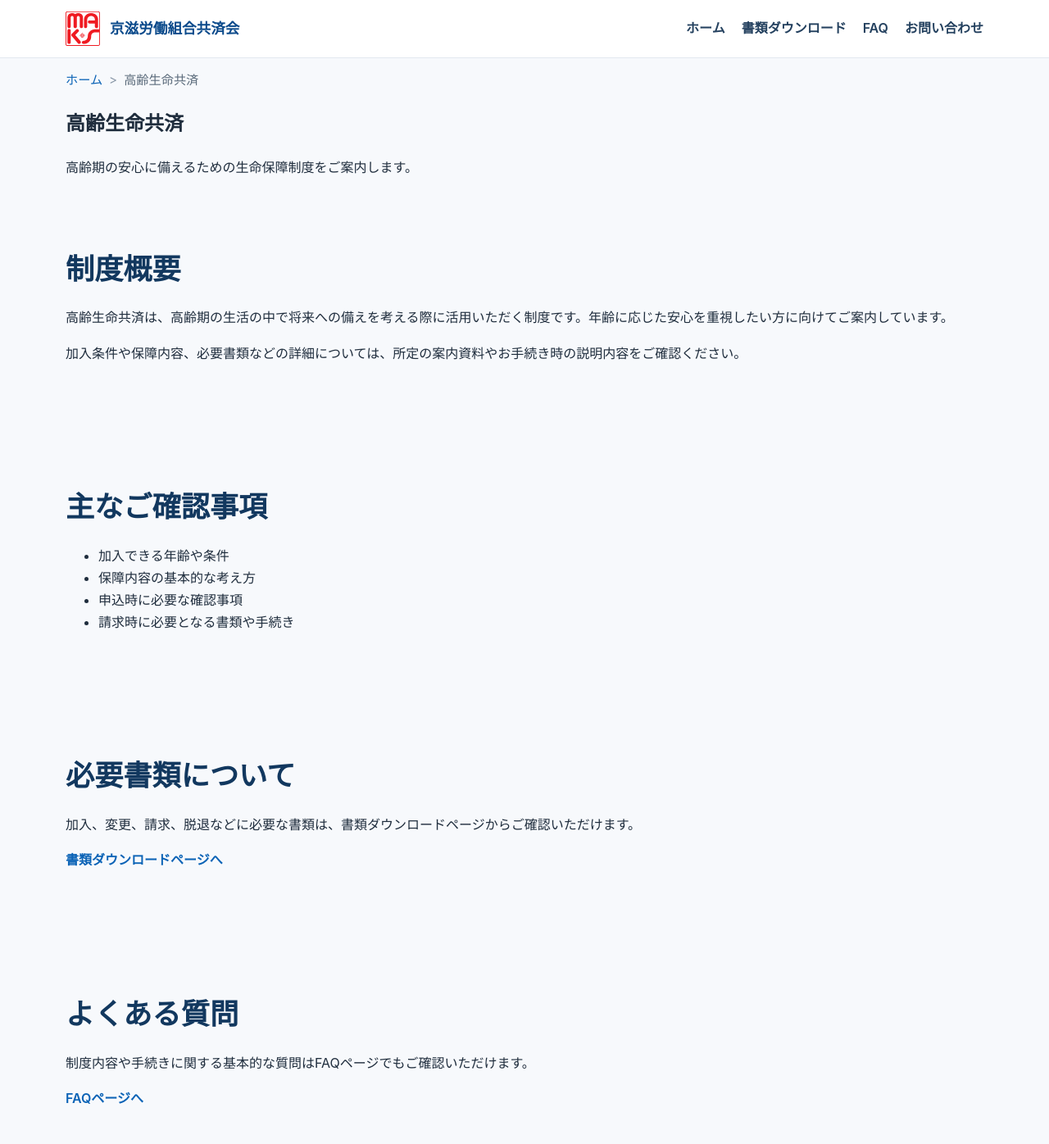
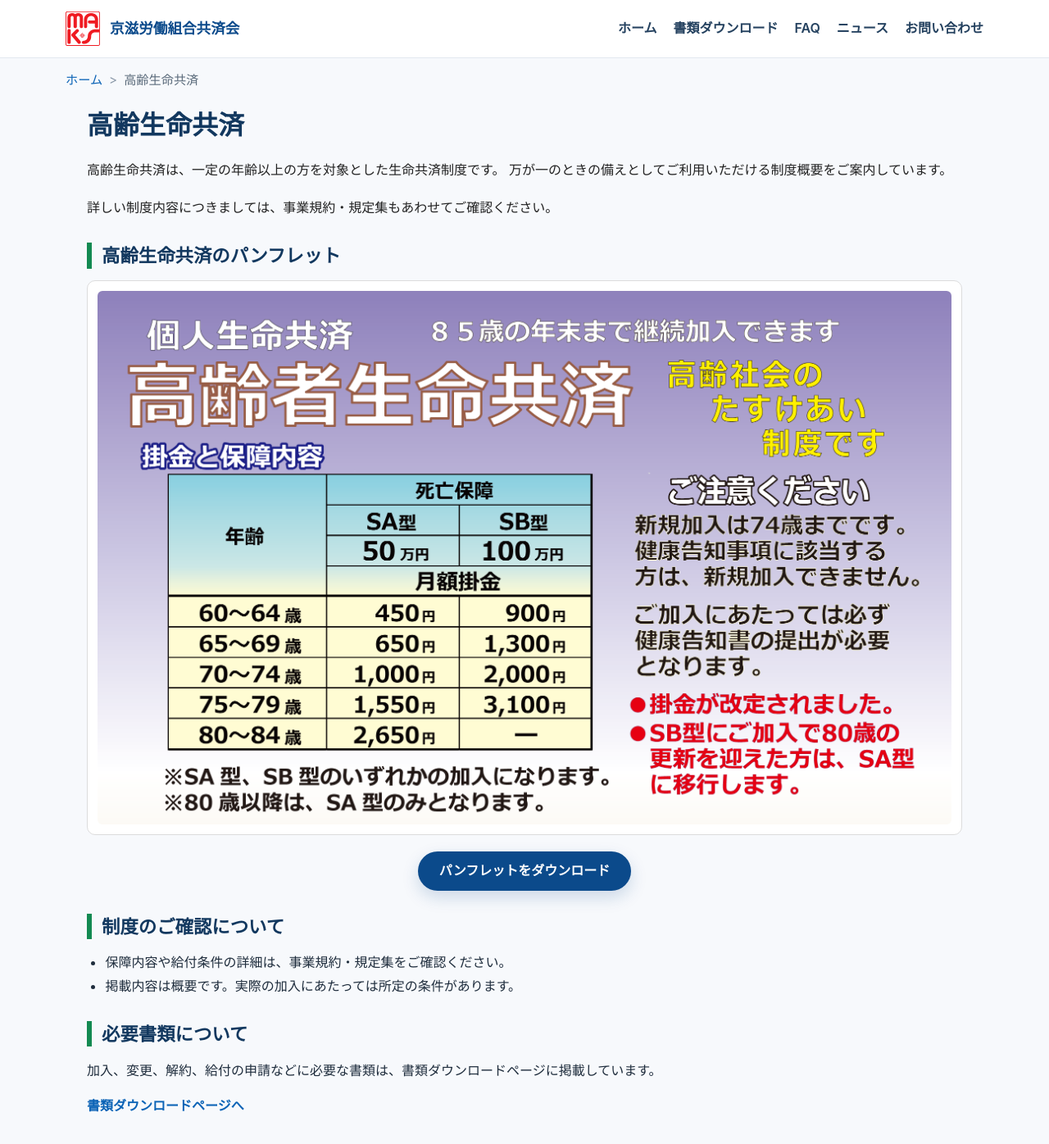
Before and after one commit to keijirodokyosai/keijirodokyosai.github.io, a Jekyll site: the page built from korei-seimei.html, in a window 1280 px wide and 1400 px high. Shown: the top 1396 px of the window at 82% size. Built offline with Jekyll 4.4.1, drawn with Linux system fonts in a browser that asks for light colours; some of the changed text lies outside the part shown.

Commit message:
Update korei-seimei.html

```diff
--- a/korei-seimei.html
+++ b/korei-seimei.html
@@ -1,178 +1,61 @@
-<!DOCTYPE html>
-<html lang="ja">
-<head>
-
-<meta charset="UTF-8">
-<meta name="viewport" content="width=device-width, initial-scale=1.0">
-
-<title>高齢生命共済 | 京滋労働組合共済会</title>
-
-<meta name="description" content="京滋労働組合共済会の高齢生命共済についてご案内します。制度概要、書類ダウンロード、よくある質問、お問い合わせ先をご確認いただけます。">
-
-<link rel="canonical" href="https://keijirodokyosai.github.io/korei-seimei.html">
-<link rel="icon" href="images/favicon.png">
-
-<meta property="og:type" content="website">
-<meta property="og:site_name" content="京滋労働組合共済会">
-<meta property="og:title" content="高齢生命共済 | 京滋労働組合共済会">
-<meta property="og:description" content="京滋労働組合共済会の高齢生命共済についてご案内します。">
-<meta property="og:url" content="https://keijirodokyosai.github.io/korei-seimei.html">
-<meta property="og:image" content="https://keijirodokyosai.github.io/images/ogp-logo-1200x630.jpg">
-
-<meta name="twitter:card" content="summary_large_image">
-
-<link rel="stylesheet" href="css/style.css">
-
-<script type="application/ld+json">
-{
-  "@context": "https://schema.org",
-  "@type": "BreadcrumbList",
-  "itemListElement": [
-    {
-      "@type": "ListItem",
-      "position": 1,
-      "name": "ホーム",
-      "item": "https://keijirodokyosai.github.io/"
-    },
-    {
-      "@type": "ListItem",
-      "position": 2,
-      "name": "高齢生命共済",
-      "item": "https://keijirodokyosai.github.io/korei-seimei.html"
-    }
-  ]
-}
-</script>
-
-</head>
-
-<body>
-
-<header class="site-header" role="banner">
-
-<div class="header-inner">
-
-<a href="index.html" class="site-logo">
-<img src="images/logo.svg" alt="京滋労働組合共済会">
-<span class="site-logo-text">京滋労働組合共済会</span>
-</a>
-
-<button class="menu-toggle" aria-label="メニューを開く" aria-expanded="false" aria-controls="global-nav">
-<span></span>
-<span></span>
-<span></span>
-</button>
-
-<nav id="global-nav" class="global-nav" aria-label="グローバルナビゲーション">
-<ul>
-<li><a href="index.html">ホーム</a></li>
-<li><a href="downloads.html">書類ダウンロード</a></li>
-<li><a href="faq.html">FAQ</a></li>
-<li><a href="contact.html">お問い合わせ</a></li>
-</ul>
-</nav>
-
-</div>
-
-</header>
+---
+layout: default
+title: 高齢生命共済 | 京滋労働組合共済会
+description: 京滋労働組合共済会の高齢生命共済についてご案内します。制度概要や必要書類をご確認いただけます。
+permalink: /korei-seimei.html
+---
 
 <nav class="breadcrumb" aria-label="パンくずリスト">
   <ol class="breadcrumb-list">
-<li><a href="index.html">ホーム</a></li>
+    <li><a href="{{ '/index.html' | relative_url }}">ホーム</a></li>
     <li aria-current="page">高齢生命共済</li>
   </ol>
 </nav>
 
-<main role="main">
+<section class="kyosai-page">
 
-<section class="page-hero">
-<div class="container">
+  <section class="detail-section">
     <h1>高齢生命共済</h1>
-<p>高齢期の安心に備えるための生命保障制度をご案内します。</p>
+    <div class="detail-lead">
+      <p>
+        高齢生命共済は、一定の年齢以上の方を対象とした生命共済制度です。
+        万が一のときの備えとしてご利用いただける制度概要をご案内しています。
+      </p>
+      <p>
+        詳しい制度内容につきましては、事業規約・規定集もあわせてご確認ください。
+      </p>
     </div>
   </section>
 
-<section class="kyosai-detail section">
-<div class="container">
-<h2>制度概要</h2>
-<p>高齢生命共済は、高齢期の生活の中で将来への備えを考える際に活用いただく制度です。年齢に応じた安心を重視したい方に向けてご案内しています。</p>
-<p>加入条件や保障内容、必要書類などの詳細については、所定の案内資料やお手続き時の説明内容をご確認ください。</p>
+  <section class="detail-section">
+    <h2>高齢生命共済のパンフレット</h2>
+    <div class="image-card">
+      <img src="{{ '/images/korei-seimei.png' | relative_url }}" alt="高齢生命共済のパンフレット">
+    </div>
+
+    <div class="pdf-download">
+      <a href="{{ '/pdf/korei-seimei.pdf' | relative_url }}" download class="btn btn-primary">
+        パンフレットをダウンロード
+      </a>
     </div>
   </section>
 
-<section class="kyosai-detail section section-alt">
-<div class="container">
-<h2>主なご確認事項</h2>
-<ul class="content-list">
-<li>加入できる年齢や条件</li>
-<li>保障内容の基本的な考え方</li>
-<li>申込時に必要な確認事項</li>
-<li>請求時に必要となる書類や手続き</li>
+  <section class="detail-section notice-section">
+    <h2>制度のご確認について</h2>
+    <ul class="notice-list">
+      <li>保障内容や給付条件の詳細は、事業規約・規定集をご確認ください。</li>
+      <li>掲載内容は概要です。実際の加入にあたっては所定の条件があります。</li>
     </ul>
-</div>
   </section>
 
-<section class="kyosai-detail section">
-<div class="container">
+  <section class="detail-section detail-section-last">
     <h2>必要書類について</h2>
-<p>加入、変更、請求、脱退などに必要な書類は、書類ダウンロードページからご確認いただけます。</p>
-<p><a href="downloads.html" class="text-link">書類ダウンロードページへ</a></p>
-</div>
+    <p>
+      加入、変更、解約、給付の申請などに必要な書類は、書類ダウンロードページに掲載しています。
+    </p>
+    <p>
+      <a href="{{ '/downloads.html' | relative_url }}" class="text-link">書類ダウンロードページへ</a>
+    </p>
   </section>
 
-<section class="kyosai-detail section section-alt">
-<div class="container">
-<h2>よくある質問</h2>
-<p>制度内容や手続きに関する基本的な質問はFAQページでもご確認いただけます。</p>
-<p><a href="faq.html" class="text-link">FAQページへ</a></p>
-</div>
 </section>
-
-<section class="kyosai-detail section">
-<div class="container">
-<h2>お問い合わせ</h2>
-<p>制度内容や加入条件について不明な点がある場合は、お問い合わせページをご利用ください。</p>
-<p><a href="contact.html" class="text-link">お問い合わせページへ</a></p>
-</div>
-</section>
-
-</main>
-
-<footer class="site-footer" role="contentinfo">
-
-<div class="footer-inner">
-
-<div class="footer-brand">
-<p class="footer-site-name">京滋労働組合共済会</p>
-</div>
-
-<nav class="footer-nav" aria-label="フッターナビゲーション">
-<ul>
-<li><a href="index.html">ホーム</a></li>
-<li><a href="downloads.html">書類ダウンロード</a></li>
-<li><a href="faq.html">FAQ</a></li>
-<li><a href="contact.html">お問い合わせ</a></li>
-</ul>
-</nav>
-
-<p class="copyright">© 京滋労働組合共済会</p>
-
-</div>
-
-</footer>
-
-<script>
-const menuToggle = document.querySelector('.menu-toggle');
-const globalNav = document.querySelector('#global-nav');
-
-if (menuToggle && globalNav) {
-  menuToggle.addEventListener('click', () => {
-    const isOpen = menuToggle.getAttribute('aria-expanded') === 'true';
-    menuToggle.setAttribute('aria-expanded', String(!isOpen));
-    globalNav.classList.toggle('open');
-  });
-}
-</script>
-
-</body>
-</html>
```
Lines whose indentation alone changed are shown as unchanged.
